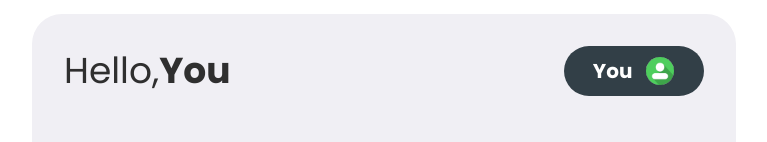
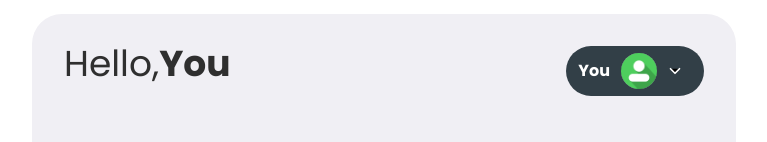
Before and after one commit to VeronikaPetrushka/fullstack-foundry, a React (Vite) app: page /tracker in a window 1280 px wide. Shown: the part 612-754 px from the top of the page, without its empty margins (256-1023 px from the left). Built offline with nearby package versions, Linux system fonts and the light colour scheme.

Commit message:
UserBar, UserBarPopover, UserPanel fully done / adaptation left

```diff
--- a/src/components/UserBar/UserBar.jsx
+++ b/src/components/UserBar/UserBar.jsx
@@ -1,30 +1,38 @@
 import css from './UserBar.module.css'
+import { useState } from 'react';
 import { useSelector } from 'react-redux';
-// import UserBarPopover from "../UserBarPopover/UserBarPopover";
+import UserBarPopover from "../UserBarPopover/UserBarPopover";
 import { selectUserName, selectAvatar } from '../../redux/user/selectors';
+import Icon from '../Icon/Icon';
 
 const UserBar = () => {
+    const [isPopoverActive, setIsPopoverActive] = useState(false);
+    const userName = useSelector(selectUserName);
+    const avatar = useSelector(selectAvatar);
 
-    const userName = useSelector(selectUserName)
-    const avatar = useSelector(selectAvatar)
+    const handleButtonClick = () => {
+        setIsPopoverActive(prevState => !prevState);
+    };
 
     return (
         <div className={css.userBarWrapper}>
-            {userName ? (
-                    <p className={css.userName}>{userName}</p>
-                ) : (
-                    <p className={css.userName}>You</p>
-                )}
-            {avatar ?
+            <div className={css.userBarMainWrapper}>
+                <p className={css.userName}>{userName || 'You'}</p>
                 <div className={css.avatarBox}>
-                    <img src={avatar} className={css.avatarImg} />
-                </div> :
-                <div className={css.avatarBox}>
-                    <img src="src\assets\img\avatar-default.jpg" className={css.avatarImg}/>
-                </div>}
-        {/* <UserBarPopover /> */}
+                    <img src={avatar || 'src/assets/img/avatar-default.jpg'} className={avatar ? css.avatarImg : css.avatarImgdefault} />
+                </div>
+                <button
+                    type="button"
+                    className={`${css.popoverBtn} ${isPopoverActive ? css.isActive : ''}`}
+                    onClick={handleButtonClick}
+                >
+                    <Icon iconName="arr-up" width='18' height='18' styles={css.arrUpIcon} />
+                </button>
+            </div>
+            {isPopoverActive && <UserBarPopover />}
         </div>
-    )
-}
+    );
+};
+
 
 export default UserBar;
--- a/src/components/UserBar/UserBar.module.css
+++ b/src/components/UserBar/UserBar.module.css
@@ -1,34 +1,80 @@
 .userBarWrapper {
     display: flex;
+    flex-direction: column;
+    gap: 8px;
+    position: relative;
+}
+
+.userBarMainWrapper {
+    display: flex;
     background-color: var(--grey);
-    border-radius: 25px;
-    width: 140px;
+    border-radius: 30px;
+    min-width: 137px;
     height: 50px;
-    justify-content: space-evenly;
     align-items: center;
-    padding: 8px 16px;
+    padding: 6px 12px;
 }
 
 .userName {
     color: var(--white);
-    font-size: 20px;
+    font-size: 16px;
     font-weight: 700;
+    margin-right: 10px;
 }
 
 .avatarBox {
     display: flex;
     justify-content: center;
     align-items: center;
-    width: 30px;
-    height: 30px;
+    width: 38px;
+    height: 38px;
     border: 1px solid;
     border-radius: 50%;
     border-color: transparent;
     overflow: hidden;
+    margin: 0;
 }
 
 .avatarImg {
+    width: 100%;
+    height: 100%;
+    object-fit: cover;
+}
+
+.avatarImgdefault {
     width: 150%;
     height: 150%;
     object-fit: cover;
 }
+
+.popoverBtn {
+    background-color: transparent;
+    border: none;
+    padding: 8px;
+    display: flex;
+    justify-content: center;
+    align-items: center;
+    transition: transform 0.3s ease-out;
+}
+
+.arrUpIcon {
+    stroke: var(--white);
+    transition: transform 0.3s ease-out;
+}
+
+.popoverBtn.isActive .arrUpIcon {
+    transform: rotate(180deg);
+}
+
+.popoverBtnWrapper {
+    display: none;
+    position: absolute;
+    top: 58px;
+    right: 0;
+    z-index: 100;
+}
+
+.popoverBtn.isActive+.popoverBtnWrapper {
+    display: block;
+    opacity: 1;
+}
--- a/src/components/UserBarPopover/UserBarPopover.jsx
+++ b/src/components/UserBarPopover/UserBarPopover.jsx
@@ -1,9 +1,43 @@
+import css from './UserBarPopover.module.css'
+import { useState } from 'react';
+import Icon from "../Icon/Icon";
+import UserSettingsModal from '../UserSettingsModal/UserSettingsModal';
+import { LogOutModal } from '../LogOutModal/LogOutModal';
+
 const UserBarPopover = () => {
+    const [activeModal, setActiveModal] = useState(null);
+
+    const handleButtonClick = (modalName) => {
+        setActiveModal(modalName);
+    };
+
+    const closeModal = () => {
+        setActiveModal(null);
+    };
+
     return (
-        <div>
+        <div className={css.popoverBtnWrapper}>
+            <button
+                type="button"
+                className={`${css.popoverBtn} ${activeModal === 'settings' ? css.isActive : ''}`}
+                onClick={() => handleButtonClick('settings')}
+            >
+                <Icon iconName="settings" width='18' height='18' styles={css.popoverIcon} />
+                Settings
+            </button>
+            <button
+                type="button"
+                className={`${css.popoverBtn} ${activeModal === 'log-out' ? css.isActive : ''}`}
+                onClick={() => handleButtonClick('log-out')}
+            >
+                <Icon iconName="log-out" width='18' height='18' styles={css.popoverIcon} />
+                Log out
+            </button>
 
+            {activeModal === 'settings' && <UserSettingsModal onClose={closeModal} />}
+            {activeModal === 'log-out' && <LogOutModal onClose={closeModal} />}
         </div>
-    )
+    );
 }
 
 export default UserBarPopover;
--- a/src/components/UserBarPopover/UserBarPopover.module.css
+++ b/src/components/UserBarPopover/UserBarPopover.module.css
@@ -0,0 +1,33 @@
+.popoverBtnWrapper {
+    display: flex;
+    flex-direction: column;
+    justify-content: flex-start;
+    align-items: center;
+    gap: 8px;
+    padding: 14px 20px;
+    border-radius: 15px;
+    background-color: var(--white);
+}
+
+.popoverBtn {
+    display: flex;
+    gap: 8px;
+    justify-content: center;
+    align-items: center;
+    font-size: 15px;
+    font-weight: 700;
+    color: var(--grey);
+    border: none;
+    background-color: transparent;
+    opacity: 0.5;
+}
+
+.popoverIcon {
+    fill: none;
+    stroke: var(--grey)
+}
+
+.popoverBtn:hover,
+.popoverBtn.isActive {
+    opacity: 1;
+}
--- a/src/components/UserSettingsModal/UserSettingsModal.jsx
+++ b/src/components/UserSettingsModal/UserSettingsModal.jsx
@@ -0,0 +1,7 @@
+const UserSettingsModal = () => {
+    return (
+        <div></div>
+    )
+}
+
+export default UserSettingsModal
--- a/src/components/WaterDetailedInfo/WaterDetailedInfo.module.css
+++ b/src/components/WaterDetailedInfo/WaterDetailedInfo.module.css
@@ -2,6 +2,6 @@
   width: 100%;
   display: flex;
   justify-content: space-between;
-  align-items: center;
+  align-items: top;
   margin-bottom: 44px;
 }
--- a/src/index.css
+++ b/src/index.css
@@ -8,8 +8,8 @@
   --light: #F0EFF4;
   --white: #FFFFFF;
 
-    /* Animation */
-    --animation: 150ms ease-in;
+  /* Animation */
+  --animation: 150ms ease-in;
 
   max-width: 1440px;
   margin: 0 auto;
@@ -132,3 +132,9 @@ table {
 input {
   border-radius: 0;
 }
+
+button {
+  margin: 0;
+  padding: 0;
+  cursor: pointer;
+}
```
